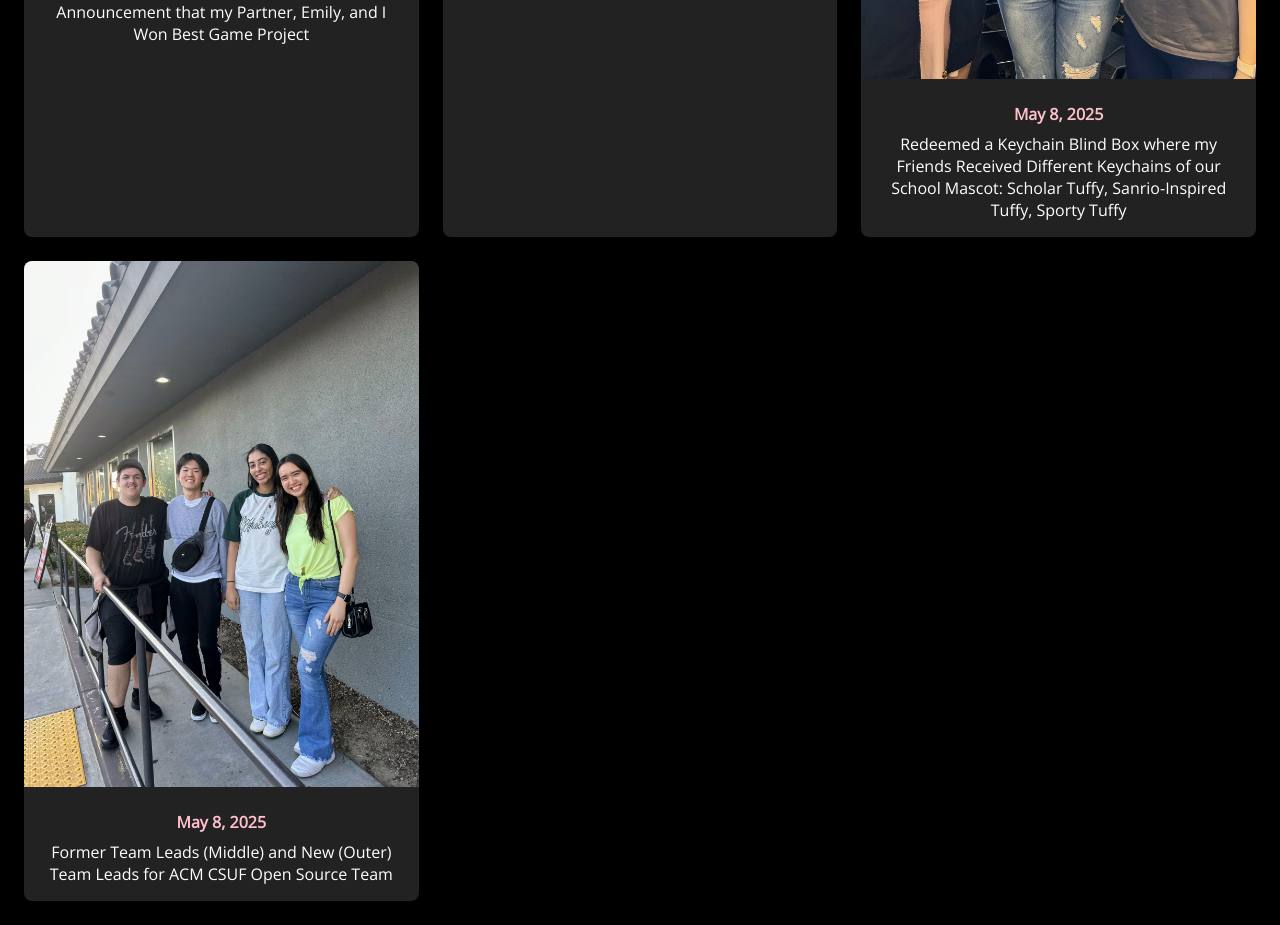
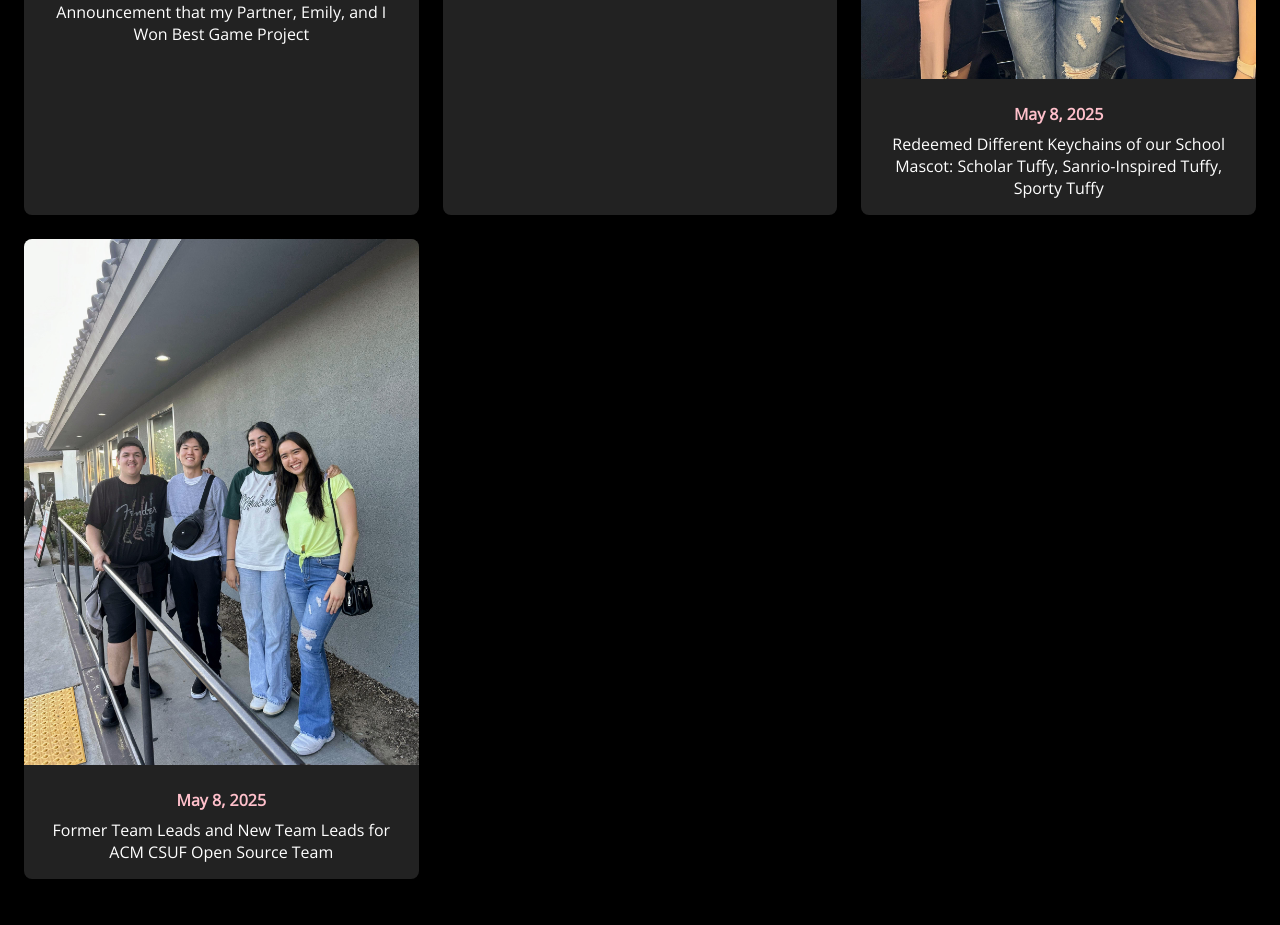
Before and after one commit to dianellasy/Portfolio, a SvelteKit app in the folder portfolio/: page /photo-gallery in a window 1280 px wide. Shown: the part 2460-3385 px from the top of the page. After the commit the page ends 3363 px from the top, so only its background shows below. Built offline with nearby package versions, Linux system fonts and the light colour scheme.

Commit message:
Added Hover Effect on Photo Cards to Move Up and Fixed Some Photo Descriptions

```diff
--- a/portfolio/src/routes/photo-gallery/+page.svelte
+++ b/portfolio/src/routes/photo-gallery/+page.svelte
@@ -69,7 +69,7 @@
             id: 4,  // Unique identifier for the photo
             src: '/photo-gallery/first_acmw_meeting.jpg', // Source path for the image
             date: 'September 25, 2024',   // Date to display below the image
-            description: 'First Association for Computing Machinery - Women (ACM-W) Meeting',  // Short description of the image
+            description: 'First Association for Computing Machinery-Women (ACM-W) Meeting',  // Short description of the image
             leftSticker: '',    // Sticker that will appear on the top-left of the photo
             rightSticker: ''    // Sticker that will appear on the bottom-right of the photo
         },
@@ -141,7 +141,7 @@
             id: 12,  // Unique identifier for the photo
             src: '/photo-gallery/whos_that_tuffy_keychain_blind_box.jpg', // Source path for the image
             date: 'May 8, 2025',   // Date to display below the image
-            description: 'Redeemed a Keychain Blind Box where my Friends Received Different Keychains of our School Mascot: Scholar Tuffy, Sanrio-Inspired Tuffy, Sporty Tuffy',  // Short description of the image
+            description: 'Redeemed Different Keychains of our School Mascot: Scholar Tuffy, Sanrio-Inspired Tuffy, Sporty Tuffy',  // Short description of the image
             leftSticker: '',    // Sticker that will appear on the top-left of the photo
             rightSticker: ''    // Sticker that will appear on the bottom-right of the photo
         },
@@ -150,7 +150,7 @@
             id: 13,  // Unique identifier for the photo
             src: '/photo-gallery/senpais_and_team_leads.jpg', // Source path for the image
             date: 'May 8, 2025',   // Date to display below the image
-            description: 'Former Team Leads (Middle) and New (Outer) Team Leads for ACM CSUF Open Source Team',  // Short description of the image
+            description: 'Former Team Leads and New Team Leads for ACM CSUF Open Source Team',  // Short description of the image
             leftSticker: '',    // Sticker that will appear on the top-left of the photo
             rightSticker: ''    // Sticker that will appear on the bottom-right of the photo
         }
@@ -326,6 +326,12 @@
         border-radius: 8px; /* Rounded corners for a sleek look */
         overflow: hidden;   /* Hide any overflow content */
         box-shadow: 0 2px 8px rgba(0, 0, 0, 0.3);   /* Add a subtle shadow for depth */
+        transition: transform 0.3s ease, box-shadow 0.3s ease;  /* Smooth transition for hover effect */
+    }
+
+    .photo-card:hover { /* Hover effect for the photo card */
+        transform: translateY(-10px);   /* Move the card up by 10px */
+        box-shadow: 0 4px 12px rgba(0, 0, 0, 0.4);  /* Enhance shadow for depth effect */
     }
 
     .photo-wrapper {
```
